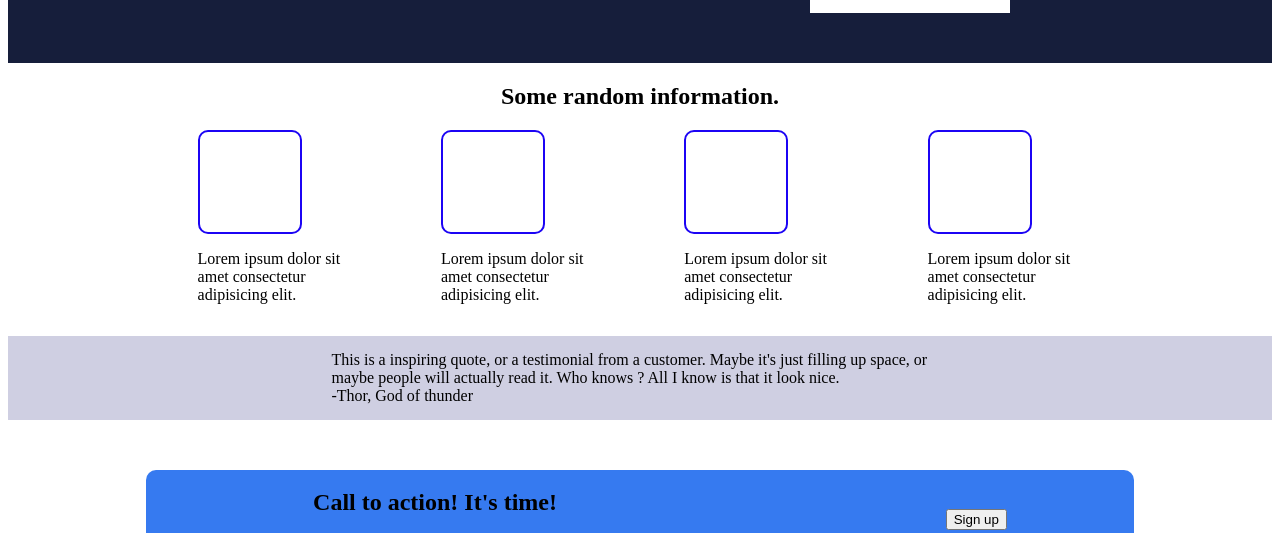
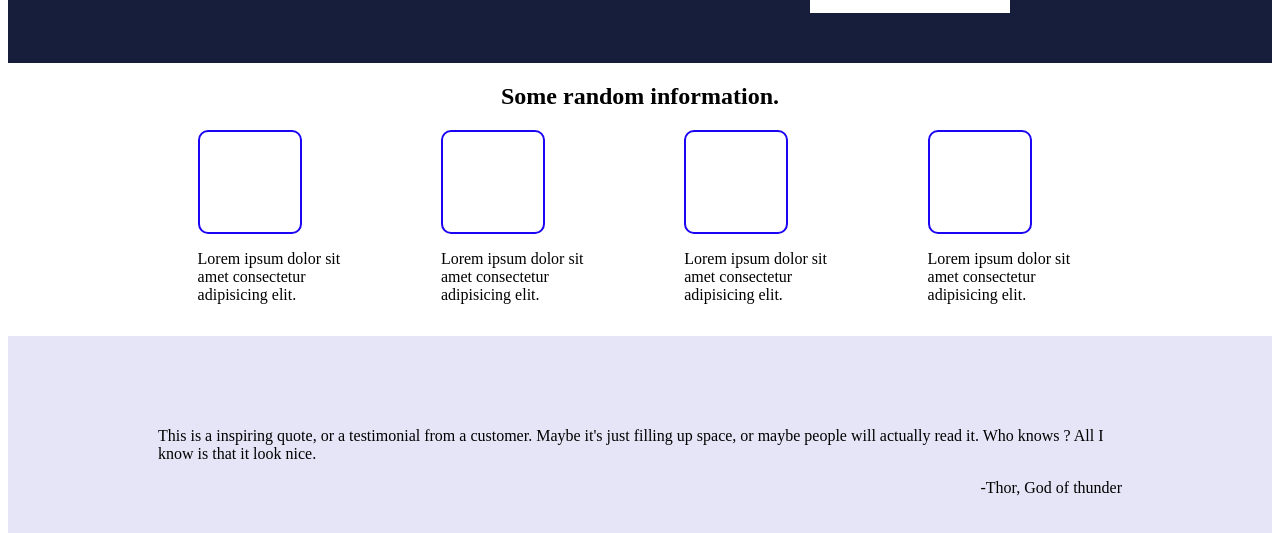
Before and after one commit to mariusherlea/super-disco, a plain HTML site: page index.html in a window 1280 px wide. Shown: the part 247-780 px from the top of the page. Drawn offline with Linux system fonts and the light colour scheme.

```diff
--- a/index.html
+++ b/index.html
@@ -40,8 +40,8 @@
             <li><div class="square"></div><p>Lorem ipsum dolor sit amet consectetur adipisicing elit.</p></li>
         </ul>
 <div class="inspiring">
-        <p>This is a inspiring quote, or a testimonial from a customer. Maybe it's just filling up space, or maybe people will actually read it. Who knows ? All I know is that it look nice.</p>
-        <p id="thor">-Thor, God of thunder</p>
+        <div id="text"><p>This is a inspiring quote, or a testimonial from a customer. Maybe it's just filling up space, or maybe people will actually read it. Who knows ? All I know is that it look nice.</p></div>
+        <div id="thor">-Thor, God of thunder</div>
 </div>
 <div >
     <ul class="callto">
--- a/style.css
+++ b/style.css
@@ -64,16 +64,18 @@
   }
 
   .inspiring {
-    background-color: rgb(207, 207, 226);
+    display: flex;
+    background-color: rgb(229, 229, 247);
     color: rgb(0, 0, 0);
-    border: 10%;
-    padding: 15px;
-    align-items: flex-end;
+    padding: 75px 150px;
+    flex-direction: column;
   }
 
-  .inspiring > p {
-    width: 50%;
-    margin: auto;
+.inspiring #text{
+
+}
+#thor{
+    align-self: self-end;
   }
 
   .callto {
```
